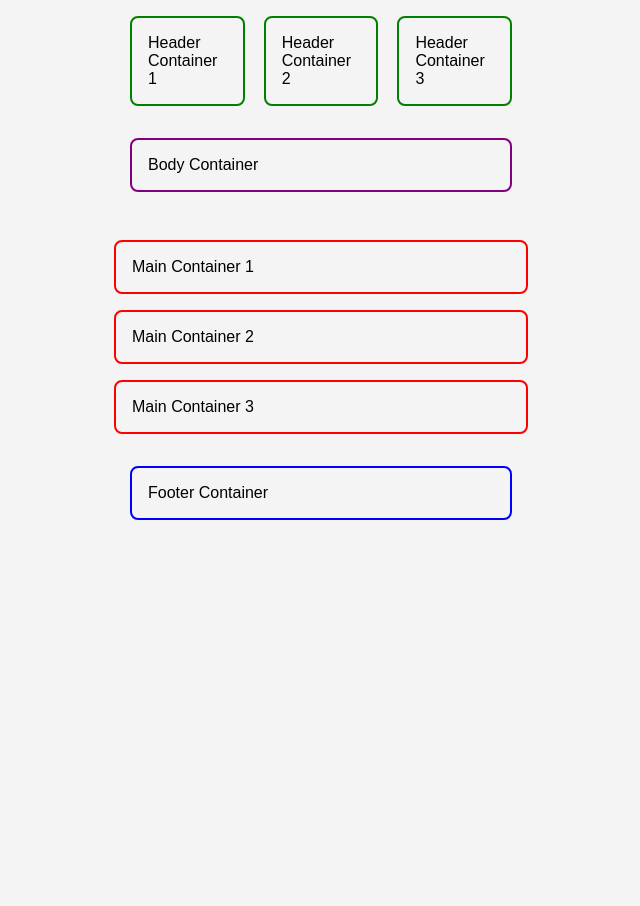
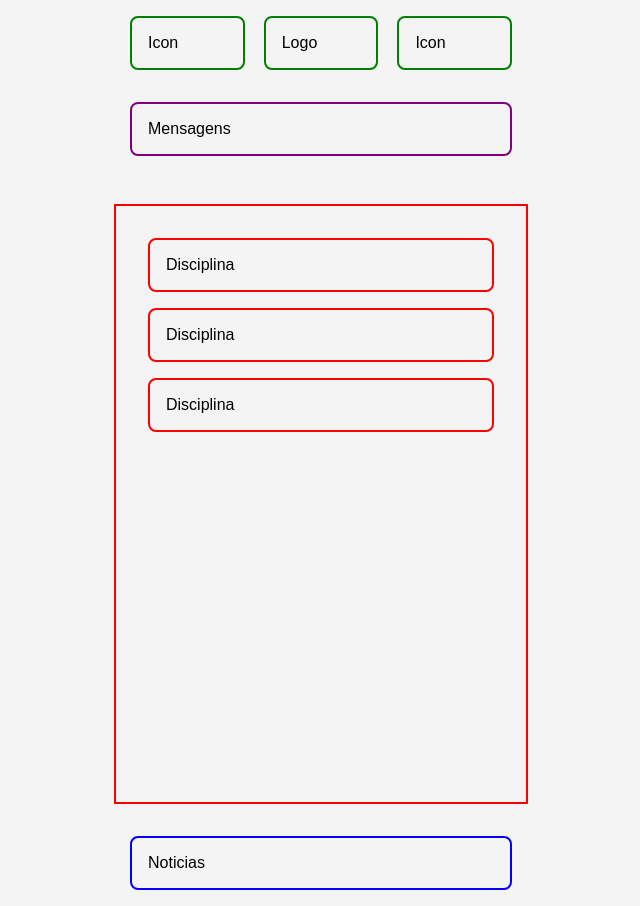
Before and after one commit to phandrad3/S05-IHM, a plain HTML site: page grid_html.html in a window 1280 px wide. Shown: the whole page, without its empty margins (319-959 px from the left). Before the commit the page ends 800 px from the top, so only its background shows below. Drawn offline with Linux system fonts and the light colour scheme.

Commit message:
tamanho da box

```diff
--- a/grid.css
+++ b/grid.css
@@ -1,11 +1,9 @@
-/* Reset de estilos básicos */
 * {
     margin: 0;
     padding: 0;
     box-sizing: border-box;
 }
 
-/* Estilos gerais */
 body {
     font-family: Arial, sans-serif;
     margin: 0;
@@ -43,8 +41,14 @@ header {
 }
 
 .main-content {
+    width: 100%;
+    height: 600px;
+    padding: 32px;
     margin-top: 16px;
+    margin-bottom: 16px;
+    border: 2px solid red;
 }
+
 
 .main-item {
     margin-bottom: 16px;
--- a/grid_html.html
+++ b/grid_html.html
@@ -7,27 +7,25 @@
     <link rel="stylesheet" href="grid.css">
 </head>
 <body>
-    <!-- Header -->
-    <header>
-        <div class="container header-container">Header Container 1</div>
-        <div class="container header-container">Header Container 2</div>
-        <div class="container header-container">Header Container 3</div>
+    <header> <!-- cabeçario -->
+        <div class="container header-container">Icon</div>
+        <div class="container header-container">Logo</div>
+        <div class="container header-container">Icon</div>
     </header>
 
-    <!-- Body -->
     <main>
-        <section class="body-container">
-            <div class="container body-content">Body Container</div>
+        <section class="body-container"> <!-- parteu superior da main -->
+            <div class="container body-content">Mensagens</div>
         </section>
 
-        <section class="main-content">
-            <div class="container main-item">Main Container 1</div>
-            <div class="container main-item">Main Container 2</div>
-            <div class="container main-item">Main Container 3</div>
+        <section class="main-content"> <!-- parte medial da main -->
+            <div class="container main-item">Disciplina</div>
+            <div class="container main-item">Disciplina</div>
+            <div class="container main-item">Disciplina</div>
         </section>
 
-        <section class="footer-container">
-            <div class="container footer-content">Footer Container</div>
+        <section class="footer-container"> <!-- rodape -->
+            <div class="container footer-content">Noticias</div>
         </section>
     </main>
 </body>
```
